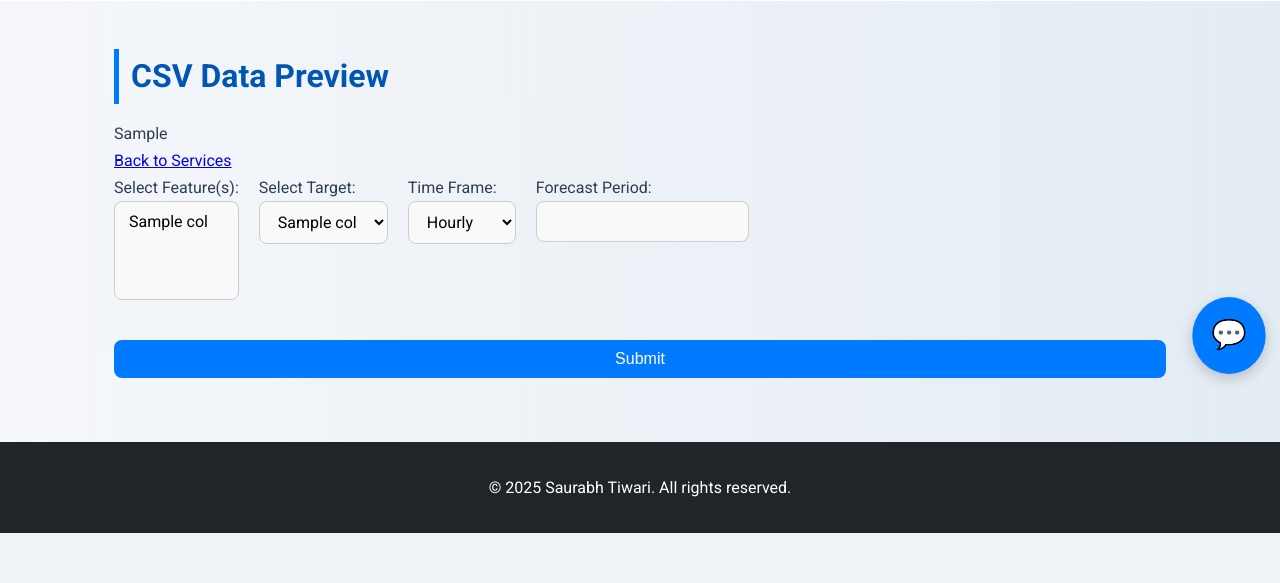
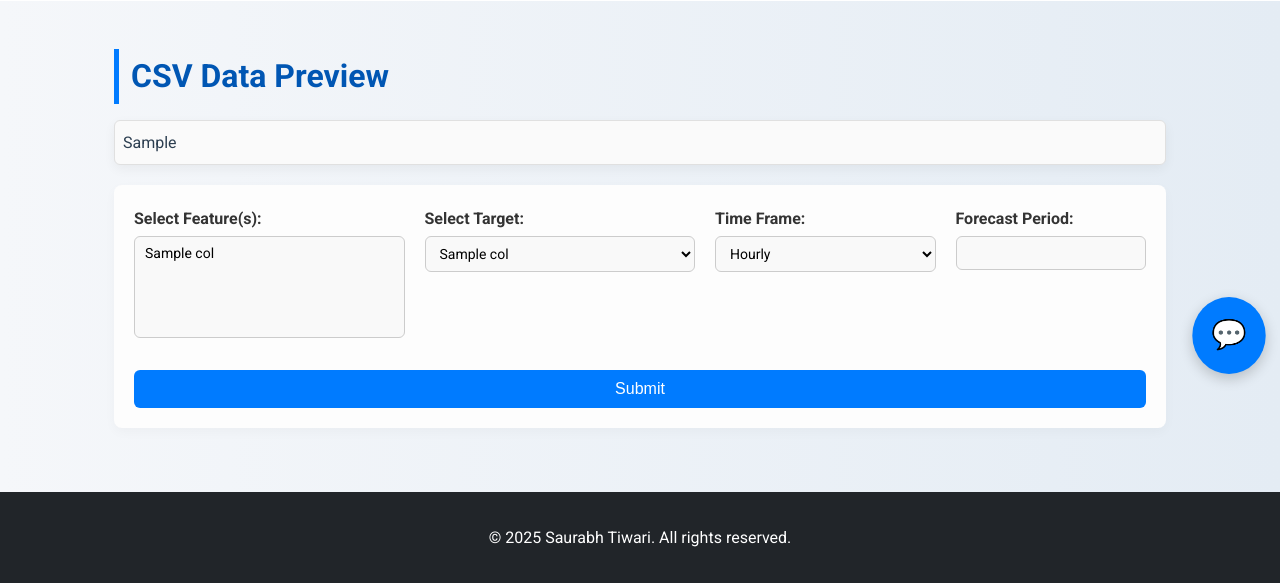
Before and after one commit to in2itsaurabh/AI_Powered_Portfolio_Website, a Django app: template templates/preview.html in a window 1280 px wide. Shown: the part 412-995 px from the top of the page. Before the commit the page ends 945 px from the top, so only its background shows below. Run offline with Django 3.2, Linux system fonts and the light colour scheme; the template is opened without the code that fills it: most values are stand-ins (such as "Sample title", 1, 10 or a date in 2020); parts of the project's set-up code (start-up, migrations or seed data) failed here and were passed over.

Commit message:
this for css of preview page

```diff
--- a/portfolio_site/settings.py
+++ b/portfolio_site/settings.py
@@ -54,6 +54,11 @@ ROOT_URLCONF = 'portfolio_site.urls'
 from pathlib import Path
 
 BASE_DIR = Path(__file__).resolve().parent.parent
+
+
+
+MEDIA_URL = '/media/'
+MEDIA_ROOT = BASE_DIR / 'media'
 
 # Templates configuration: add the base-level "templates" directory
 TEMPLATES = [
--- a/portfolio_site/urls.py
+++ b/portfolio_site/urls.py
@@ -1,7 +1,12 @@
 from django.contrib import admin
 from django.urls import path, include
+from django.conf import settings
+from django.conf.urls.static import static
+
 
 urlpatterns = [
     path('admin/', admin.site.urls),
     path('', include('home.urls')),  # Route everything to your app
 ]
+if settings.DEBUG:
+    urlpatterns += static(settings.MEDIA_URL, document_root=settings.MEDIA_ROOT)
--- a/templates/preview.html
+++ b/templates/preview.html
@@ -2,40 +2,144 @@
 {% block title %}CSV Preview - Portfolio{% endblock %}
 
 {% block content %}
+  <style>
+    /* Container and headings */
+    .csv-preview, #output-box {
+      background: #fff;
+      border-radius: 8px;
+      box-shadow: 0 4px 12px rgba(0,0,0,0.05);
+      padding: 20px;
+      margin-bottom: 20px;
+    }
+    h2, h3 {
+      color: #0056b3;
+      margin-bottom: 12px;
+    }
+
+    /* Table styling */
+    .table-striped {
+      width: 100%;
+      border-collapse: collapse;
+      margin-bottom: 0;
+    }
+    .table-striped th, .table-striped td {
+      padding: 8px 12px;
+      border: 1px solid #e0e0e0;
+    }
+    .table-striped th {
+      background: #007bff;
+      color: #fff;
+    }
+    .table-striped tr:nth-child(even) {
+      background: #f9f9f9;
+    }
+
+    /* Form layout */
+    #forecast-form {
+      background: #fdfdfd;
+      border-radius: 8px;
+      box-shadow: 0 4px 12px rgba(0,0,0,0.03);
+      padding: 20px;
+      margin-bottom: 20px;
+    }
+    #forecast-form label {
+      font-weight: 600;
+      color: #333;
+    }
+    #forecast-form select,
+    #forecast-form input[type="number"] {
+      width: 100%;
+      padding: 8px 10px;
+      border: 1px solid #ccc;
+      border-radius: 6px;
+      margin-top: 4px;
+      margin-bottom: 12px;
+      font-size: 14px;
+    }
+
+    /* Button */
+    button[type="submit"] {
+      background-color: #007bff;
+      color: #fff;
+      padding: 10px 20px;
+      border: none;
+      border-radius: 6px;
+      cursor: pointer;
+      font-size: 16px;
+      transition: background-color 0.2s;
+    }
+    button[type="submit"]:hover {
+      background-color: #0056b3;
+    }
+
+    /* Loading indicator */
+    #loading {
+      text-align: center;
+      color: #555;
+      font-style: italic;
+    }
+
+    /* Output box */
+    #output-box h3 {
+      margin-top: 0;
+    }
+    #output-box a {
+      color: #007bff;
+      text-decoration: none;
+      font-weight: 600;
+    }
+    #output-box a:hover {
+      text-decoration: underline;
+    }
+
+
+    .csv-preview, #output-box .csv-preview {
+      overflow-x: auto;
+      overflow-y: auto;
+      max-height: 400px;       /* adjust as you like */
+      border: 1px solid #e0e0e0;
+      padding: 8px;
+      border-radius: 6px;
+      background: #fafafa;
+    }
+    /* Ensure the table itself can grow wider */
+    .csv-preview table, #output-box .csv-preview table {
+      min-width: 800px;        /* or any width that forces scrolling */
+    }
+  </style>
+
   <h2>CSV Data Preview</h2>
   <div class="csv-preview">
     {{ data_html|safe }}
   </div>
-  <a href="{% url 'services' %}">Back to Services</a>
 
-  <!-- Dropdown Selection -->
+  <!-- Forecasting Form -->
   <form id="forecast-form" method="POST" action="#">
     {% csrf_token %}
-    <div style="display: flex; flex-wrap: wrap; gap: 20px; margin-bottom: 20px;">
-
+    <div style="display: flex; flex-wrap: wrap; gap: 20px;">
       <!-- Feature(s) Dropdown -->
-      <div>
-        <label for="dropdown1" title="Select the features from the dataset that will be used for forecasting. Include columns like datetime, and other which columns you want to forecast.">Select Feature(s):</label><br>
-        <select id="dropdown1" name="dropdown1[]" multiple required>
+      <div style="flex: 1 1 200px;">
+        <label for="dropdown1" title="Select the features from the dataset that will be used for forecasting. Include columns like datetime, and others.">Select Feature(s):</label>
+        <select id="dropdown1" name="dropdown1[]" multiple required size="5">
           {% for col in columns %}
-            <option value="{{ col }}">{{ col }}</option>
+          <option value="{{ col }}">{{ col }}</option>
           {% endfor %}
         </select>
       </div>
 
       <!-- Target Dropdown -->
-      <div>
-        <label for="dropdown2" title="Select the target column that you want to predict.">Select Target:</label><br>
+      <div style="flex: 1 1 200px;">
+        <label for="dropdown2" title="Select the target column that you want to predict.">Select Target:</label>
         <select id="dropdown2" name="dropdown2" required>
           {% for col in columns %}
-            <option value="{{ col }}">{{ col }}</option>
+          <option value="{{ col }}">{{ col }}</option>
           {% endfor %}
         </select>
       </div>
 
       <!-- Time Frame Dropdown -->
-      <div>
-        <label for="time_frame" title="Select the time frame for the forecast (e.g., daily, weekly).">Time Frame:</label><br>
+      <div style="flex: 1 1 150px;">
+        <label for="time_frame" title="Select the time frame for the forecast (e.g., daily, weekly).">Time Frame:</label>
         <select id="time_frame" name="time_frame" required>
           <option value="H">Hourly</option>
           <option value="D">Daily</option>
@@ -46,23 +150,23 @@
       </div>
 
       <!-- Forecast Period Input -->
-      <div>
-        <label for="periods" title="Specify the number of periods you want to forecast.">Forecast Period:</label><br>
+      <div style="flex: 1 1 120px;">
+        <label for="periods" title="Specify the number of periods you want to forecast.">Forecast Period:</label>
         <input type="number" id="periods" name="periods" min="1" step="1" required>
       </div>
     </div>
 
     <button type="submit">Submit</button>
   </form>
+
+  <!-- Loading Indicator -->
   <div id="loading" style="display: none;">
     <p>Processing... Please wait.</p>
   </div>
-<pre id="output-box" style="display:none;"><code id="output-json"></code></pre>
 
-  <!-- Area to display output -->
-  <div id="output-box" style="margin-top: 30px; padding: 15px; border: 1px solid #ccc; display: none;">
-    <h3>Submitted Input:</h3>
-    <pre id="output-json" style="background: #f8f8f8; padding: 10px;"></pre>
+  <!-- Forecast Output -->
+  <div id="output-box" style="display: none;">
+    <!-- Filled in by JavaScript -->
   </div>
 
   <!-- JavaScript to show result below form -->
@@ -70,31 +174,39 @@
     document.getElementById('forecast-form').addEventListener('submit', function(e) {
       e.preventDefault();
 
-      const selectedFeatures = Array.from(document.getElementById('dropdown1').selectedOptions).map(opt => opt.value);
-      const selectedTarget = document.getElementById('dropdown2').value;
-      const selectedFrequency = document.getElementById('time_frame').value;
-      const selectedPeriods = document.getElementById('periods').value;
-
+      // Collect inputs
+      const selectedFeatures = Array.from(document.getElementById('dropdown1').selectedOptions).map(o => o.value);
       const formData = new FormData();
-      selectedFeatures.forEach(feature => formData.append('dropdown1[]', feature));
-      formData.append('dropdown2', selectedTarget);
-      formData.append('time_frame', selectedFrequency);
-      formData.append('periods', selectedPeriods);
+      selectedFeatures.forEach(f => formData.append('dropdown1[]', f));
+      formData.append('dropdown2', document.getElementById('dropdown2').value);
+      formData.append('time_frame', document.getElementById('time_frame').value);
+      formData.append('periods', document.getElementById('periods').value);
 
       // Show loading
       document.getElementById('loading').style.display = 'block';
+      const box = document.getElementById('output-box');
+      box.style.display = 'none';
 
-      fetch('/test-submit/', {
-        method: 'POST',
-        body: formData
-      })
-      .then(response => response.json())
-      .then(data => {
-        document.getElementById('output-box').style.display = 'block';
-        document.getElementById('output-json').textContent = JSON.stringify(data, null, 2);
-        document.getElementById('loading').style.display = 'none';
-      });
+      fetch('/test-submit/', { method: 'POST', body: formData })
+        .then(r => r.json())
+        .then(payload => {
+          document.getElementById('loading').style.display = 'none';
+          box.style.display = 'block';
+
+          if (payload.error) {
+            box.innerHTML = `<p style="color:red;">Error: ${payload.error}</p>`;
+          } else {
+            box.innerHTML = `
+              <h3>Forecast Result (Top 10 Rows)</h3>
+              <div class="csv-preview">
+                ${payload.data_html}
+              </div>
+              <p><strong>MAPE:</strong> ${payload.data.mape}%</p>
+              <p><a href="${payload.forecast_url}" target="_blank">Download full CSV</a></p>
+              <p><a href="{% url 'services' %}">Back to Services</a></p>
+            `;
+          }
+        });
     });
   </script>
-
 {% endblock %}
```
Also changed, not shown: home/views.py (+25 -11 lines).
